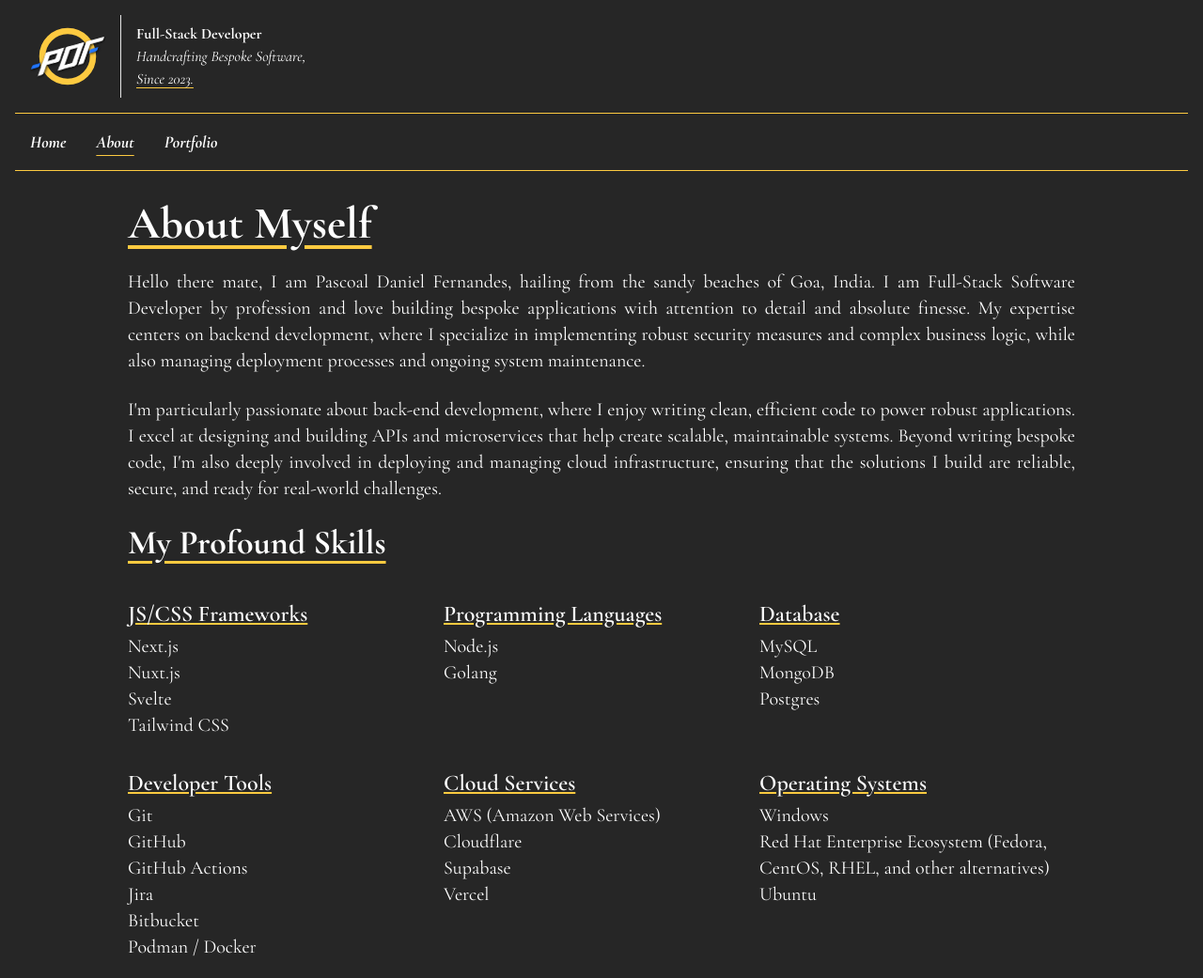
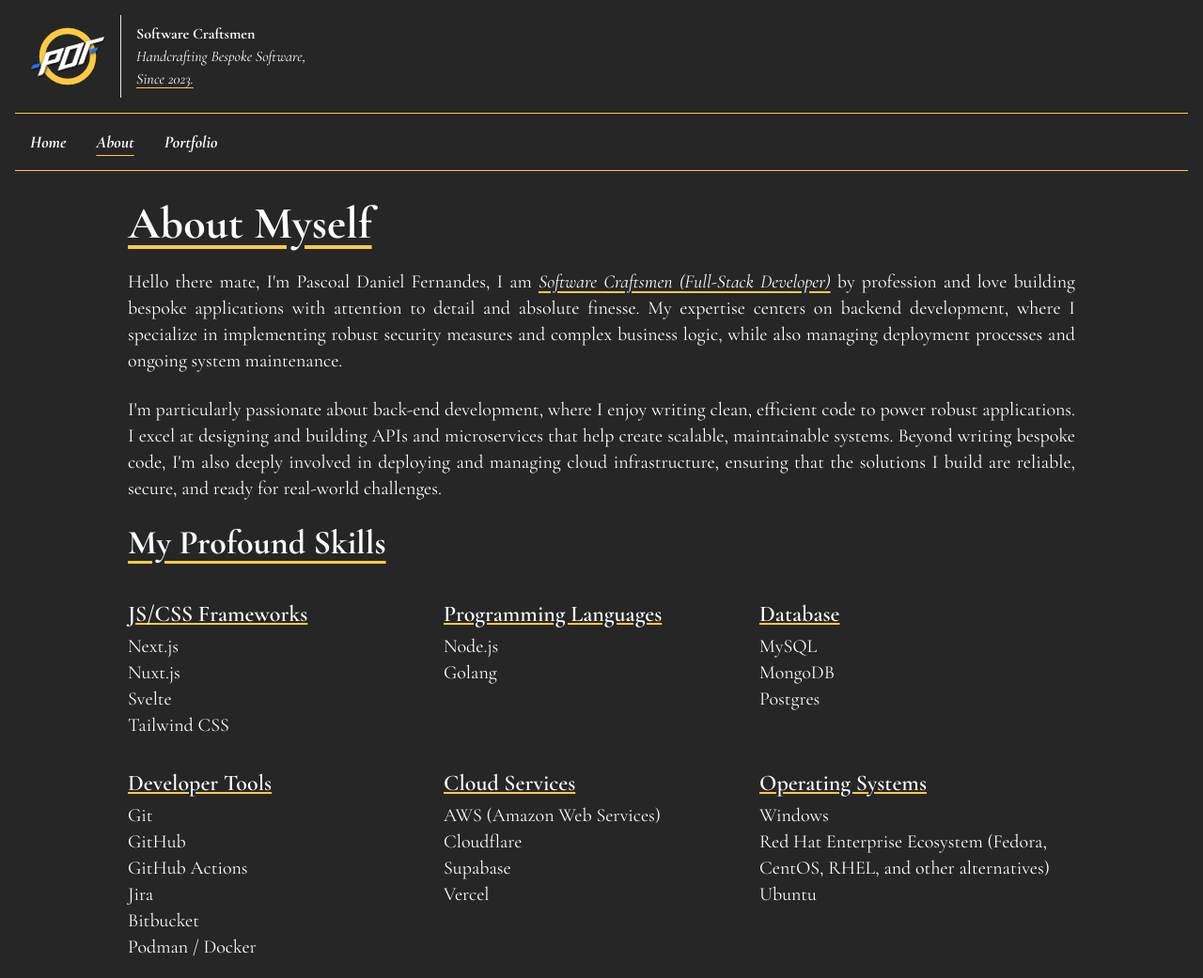
Before and after one commit to allopopot/allopopot.github.io, an Astro site: page /about in a window 1280 px wide. Shown: the whole page at 94% size. Built offline with nearby package versions, Linux system fonts and the light colour scheme; Astro itself is replaced by a stand-in of ours.

Commit message:
modifications to content

```diff
--- a/src/layouts/Layout.astro
+++ b/src/layouts/Layout.astro
@@ -35,7 +35,7 @@
 	</h1> -->
 			<div class="border-l border-l-neutral-200">
 				<h2 class="text-base h-full px-4 py-2">
-					<span class="font-bold">Full-Stack Developer</span>
+					<span class="font-bold">Software Craftsmen</span>
 					<br />
 					<span class="italic">Handcrafting Bespoke Software,</span>
 					<br />
--- a/src/pages/about.astro
+++ b/src/pages/about.astro
@@ -12,13 +12,14 @@
         </h1>
         <!-- <p class="text-lg text-justify mb-6">{data.summary.join(" ")}</p> -->
         <p class="text-xl text-justify mb-6">
-            Hello there mate, I am Pascoal Daniel Fernandes, hailing from the
-            sandy beaches of Goa, India. I am Full-Stack Software Developer by
-            profession and love building bespoke applications with attention to
-            detail and absolute finesse. My expertise centers on backend
-            development, where I specialize in implementing robust security
-            measures and complex business logic, while also managing deployment
-            processes and ongoing system maintenance.
+            Hello there mate, I'm Pascoal Daniel Fernandes, I am <span
+                class="italic underline underline-offset-4 decoration-primary"
+                >Software Craftsmen (Full-Stack Developer)</span
+            > by profession and love building bespoke applications with attention
+            to detail and absolute finesse. My expertise centers on backend development,
+            where I specialize in implementing robust security measures and complex
+            business logic, while also managing deployment processes and ongoing
+            system maintenance.
         </p>
 
         <p class="text-xl text-justify mb-6">
--- a/src/pages/home.astro
+++ b/src/pages/home.astro
@@ -13,7 +13,9 @@
 				alt="logo"
 			/>
 			<div class="text-center mt-6">
-				<h1 class="text-5xl mb-6 font-semibold">Hello there !!! 👋</h1>
+				<h1 class="text-5xl mb-6 font-semibold">
+					Hello there mate !!! 👋
+				</h1>
 				<h1 class="text-2xl md:text-3xl mb-6">
 					I'm <span
 						class="bg-primary text-neutral-800 px-3 py-1 font-semibold"
@@ -21,8 +23,10 @@
 					>
 				</h1>
 				<p class="text-xl text-balance mb-6">
-					A Software Developer, essentially a Full-Stack developer,
-					handcrafting bespoke software,
+					A <span
+						class="italic underline underline-offset-4 decoration-primary"
+						>Software Craftsmen</span
+					>, handcrafting bespoke software,
 					<br />
 					<span
 						class="italic underline underline-offset-4 decoration-primary"
```
